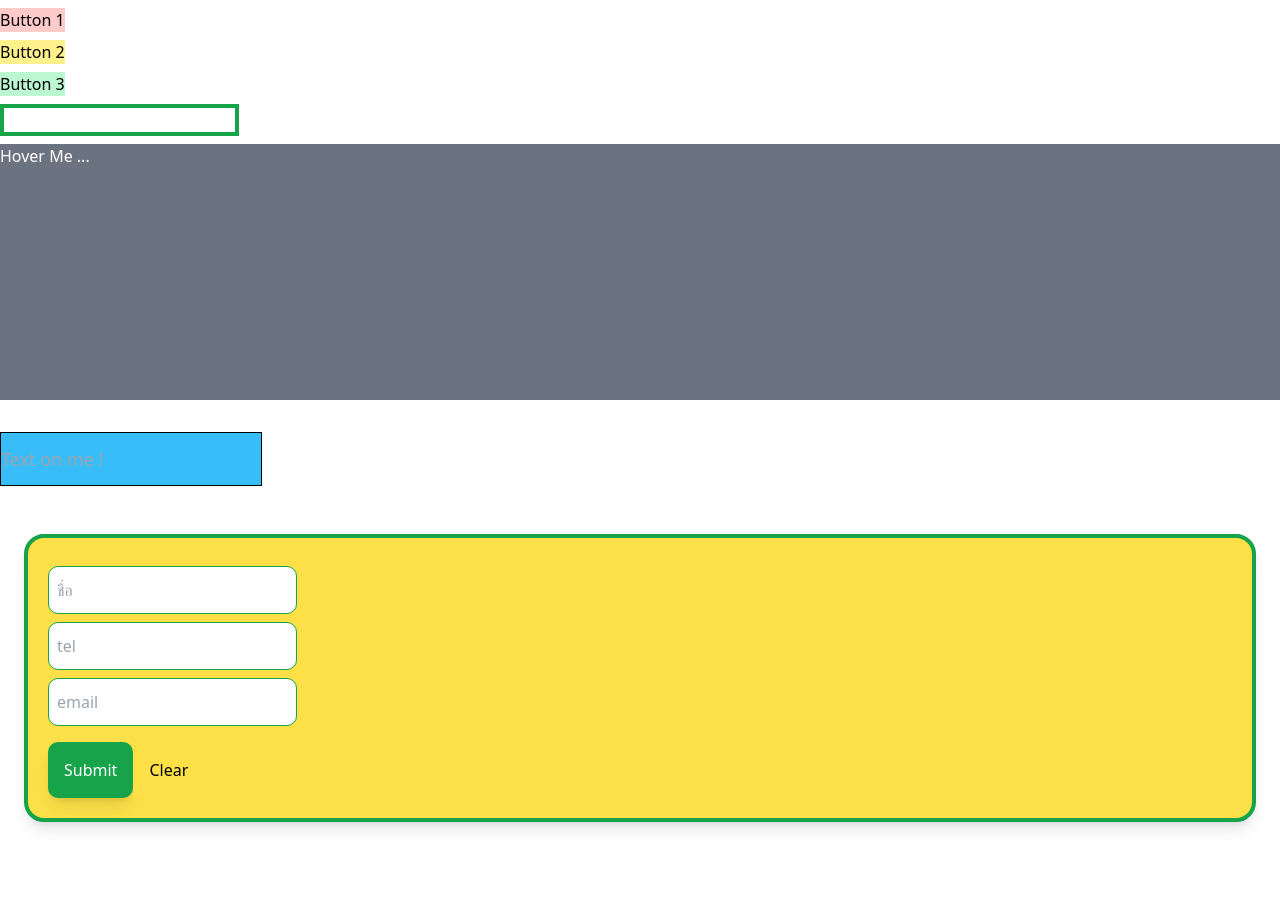
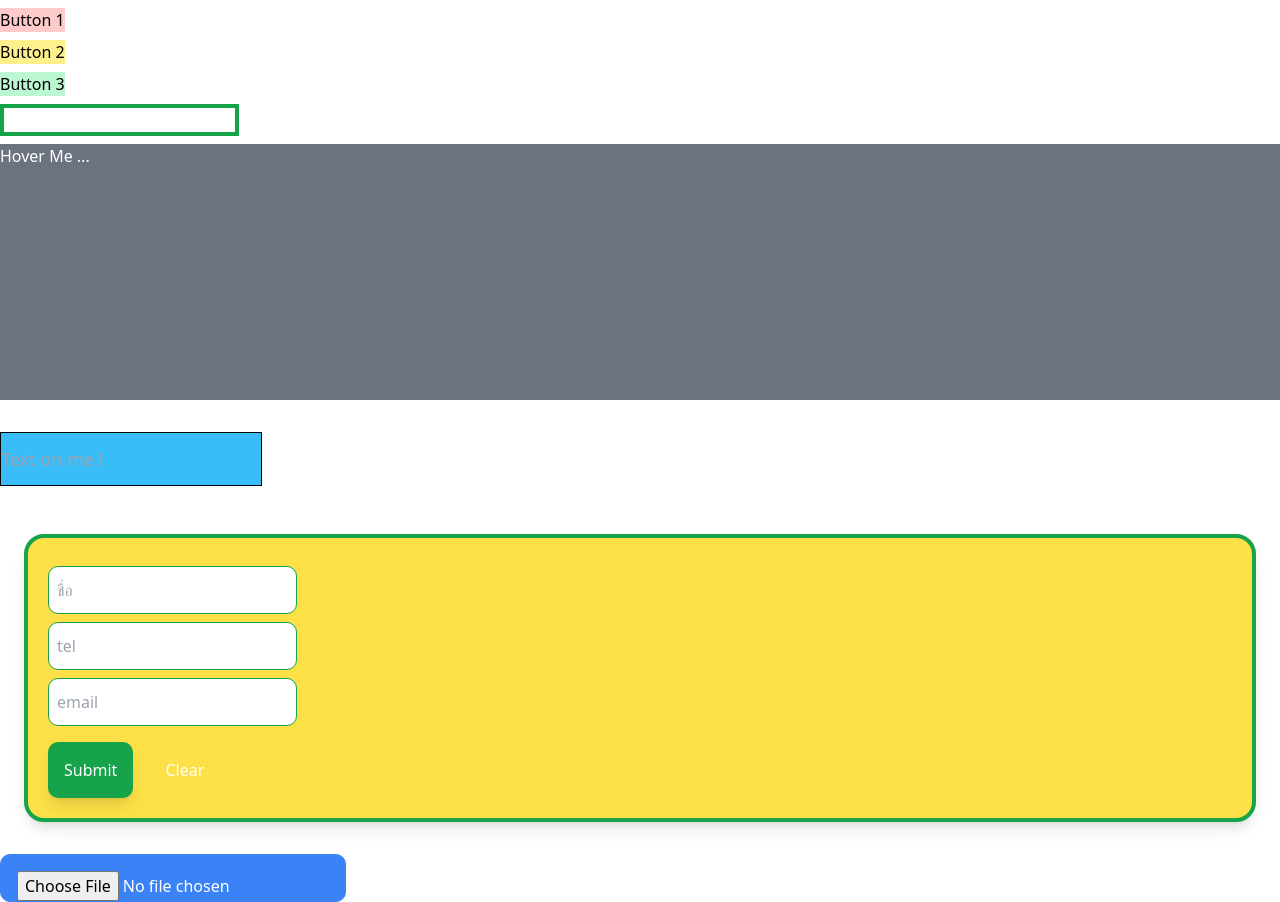
Before and after one commit to soAcademy/workshop-state-and-event, a React (Create React App) app: page / in a window 1280 px wide. Before the commit the page ends 846 px from the top, so only its background shows below. Built offline with nearby package versions, Linux system fonts and the light colour scheme.

Commit message:
feat:Event8 complete

```diff
--- a/src/App.js
+++ b/src/App.js
@@ -6,6 +6,7 @@ import Event4 from "./Events/Event4";
 import Event5 from "./Events/Event5";
 import Event6 from "./Events/Event6";
 import Event7 from "./Events/Event7";
+import Event8 from "./Events/Event8";
 
 function App() {
   return (
@@ -17,6 +18,7 @@ function App() {
       <Event5 />
       <Event6 />
       <Event7 />
+      <Event8 />
     </>
   );
 }
--- a/src/Events/Event7.js
+++ b/src/Events/Event7.js
@@ -50,7 +50,10 @@ function Event7() {
         <button className="bg-green-600 border-3 shadow-lg p-4 -2 mt-4 text-white rounded-[10px] ">
           Submit
         </button>
-        <button className="bg-yellow-300 p-4" type="reset">
+        <button
+          className="bg-yellow-300 p-4 border-red-400 bg-red-300 ml-4 rounded-[10px] text-white"
+          type="reset "
+        >
           Clear
         </button>
       </form>
--- /dev/null
+++ b/src/Events/Event8.js
@@ -0,0 +1,20 @@
+import React from "react";
+
+function Event8() {
+  const submitData = (e) => {
+    e.preventDefault();
+  };
+  return (
+    <div>
+      <input
+        className="h-12 border border-blue-500 mt-2 bg-blue-500 text-white p-4 rounded-[10px]"
+        type="file"
+        id="image"
+        accept="image/png, image/jpeg"
+        onChange={(event) => submitData(event)}
+      />
+    </div>
+  );
+}
+
+export default Event8;
```
